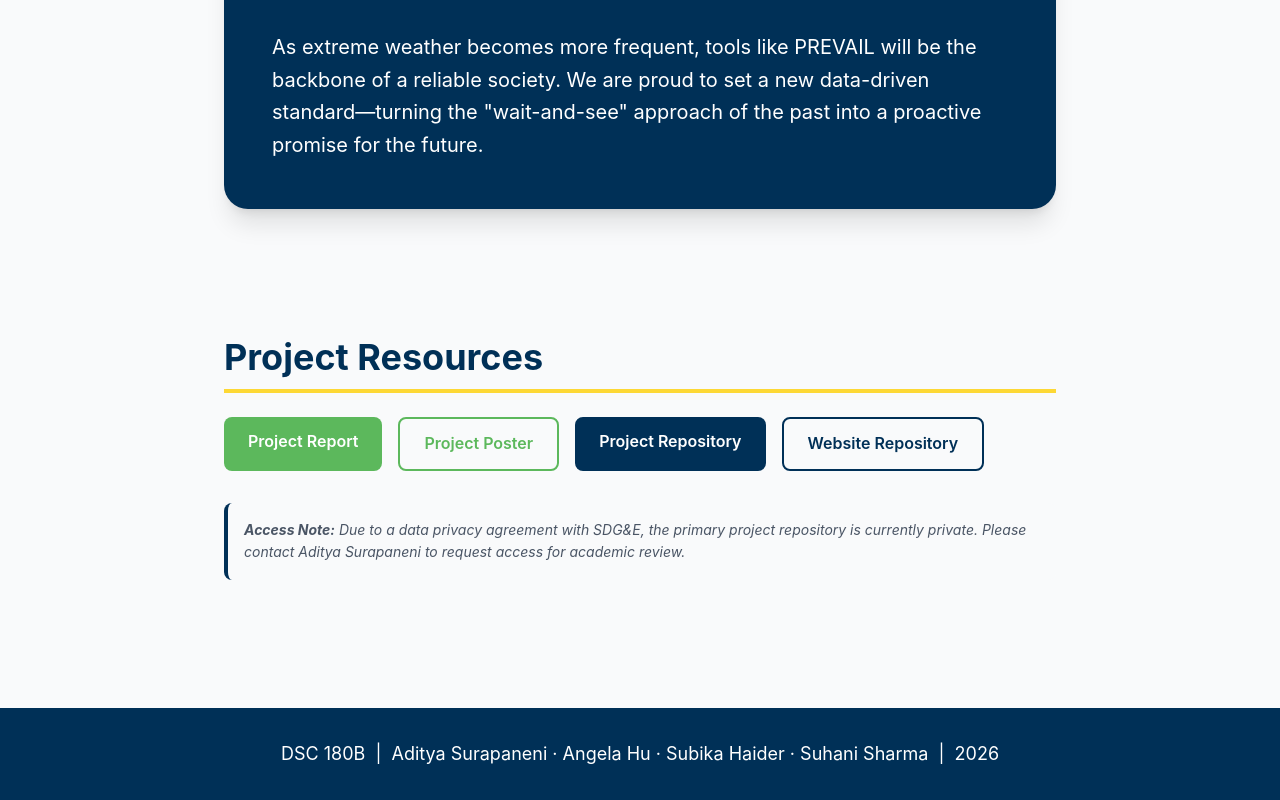
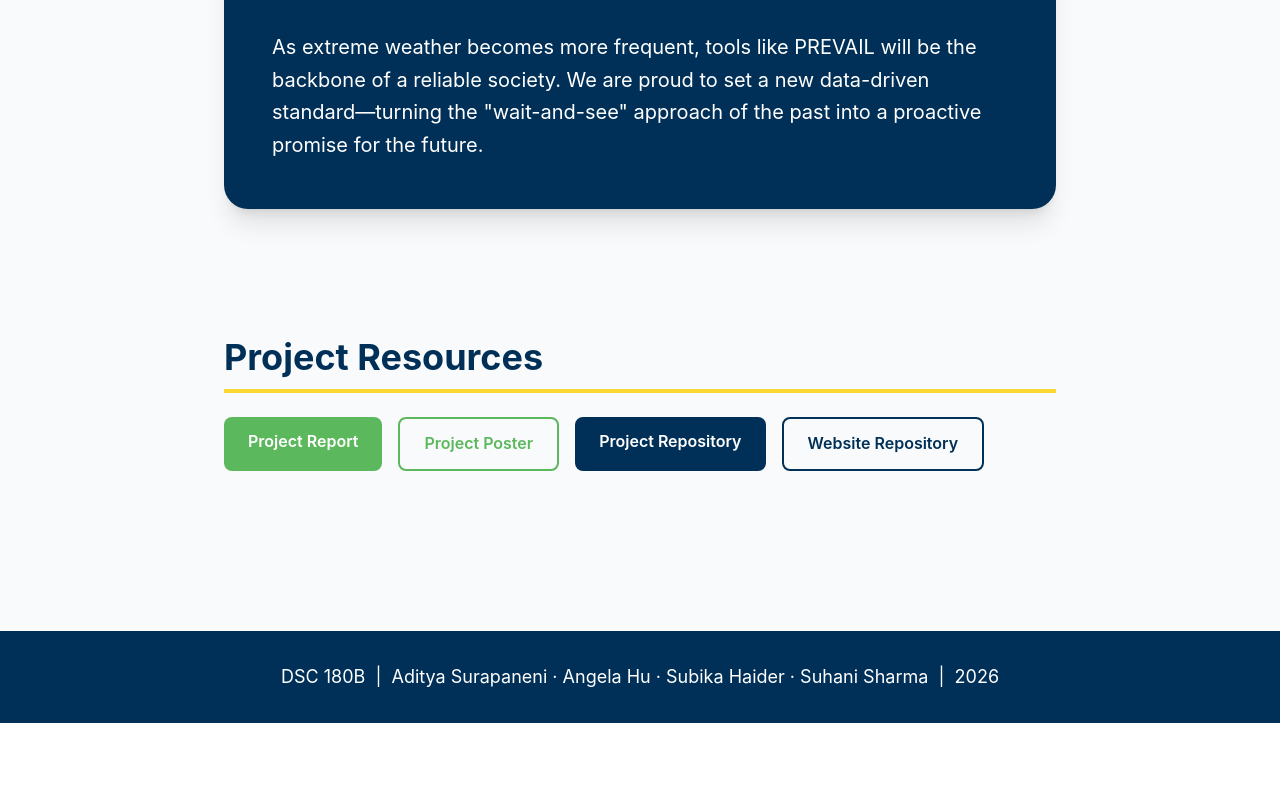
Before and after one commit to angela139/prevail-dashboard, a Next.js app: page / in a window 1280 px wide. Shown: the part 9516-10316 px from the top of the page. After the commit the page ends 10239 px from the top, so only its background shows below. Built offline with nearby package versions, Linux system fonts and the light colour scheme.

Commit message:
Update page.tsx.

```diff
--- a/app/page.tsx
+++ b/app/page.tsx
@@ -537,12 +537,6 @@ export default function Home() {
             Website Repository
           </a>
         </div>
-
-        <div className="p-4 bg-gray-50 rounded-lg border-l-4 border-sdge-navy">
-          <p className="text-sm text-gray-600 italic leading-relaxed">
-            <strong>Access Note:</strong> Due to a data privacy agreement with SDG&E, the primary project repository is currently private. Please contact Aditya Surapaneni to request access for academic review.
-          </p>
-        </div>
       </section>
     </main>
 
```
